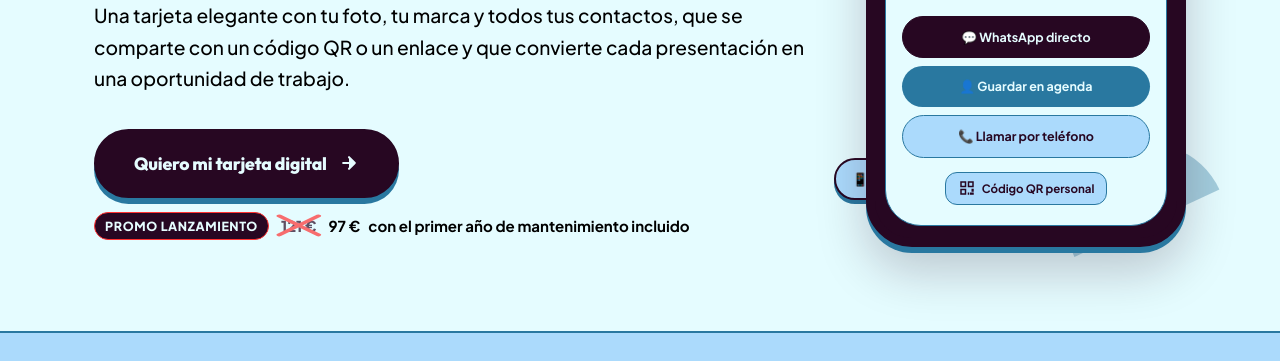
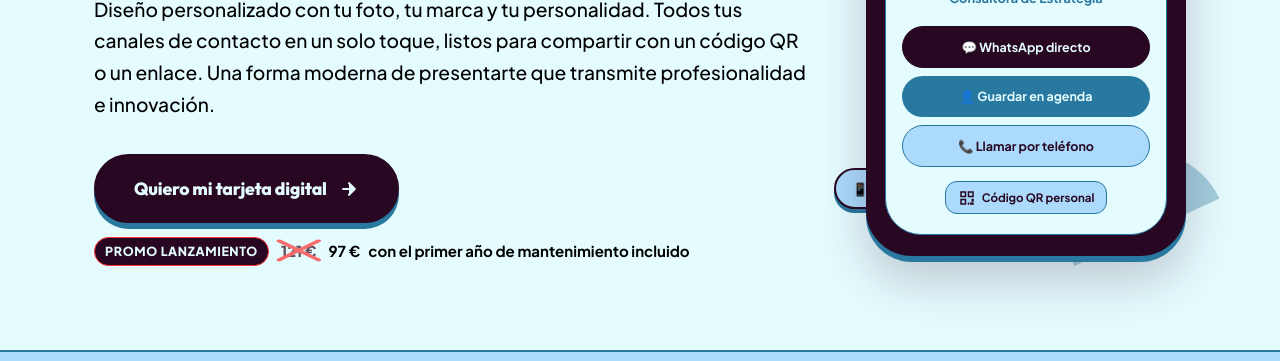
Before and after one commit to ItxasGG/landingtarjetadigital-, a plain HTML site: page index.html in a window 1280 px wide. Shown: the part 356-717 px from the top of the page. Drawn offline with Linux system fonts and the light colour scheme.

Commit message:
Actualizar subtítulo en la cabecera con nueva descripción de valor

```diff
--- a/index.html
+++ b/index.html
@@ -1479,8 +1479,7 @@
             Tu tarjeta de presentación digital
           </h1>
           <p class="hero-subtitle">
-            Una tarjeta elegante con tu foto, tu marca y todos tus contactos, que se comparte con un código QR o un
-            enlace y que convierte cada presentación en una oportunidad de trabajo.
+            Diseño personalizado con tu foto, tu marca y tu personalidad. Todos tus canales de contacto en un solo toque, listos para compartir con un código QR o un enlace. Una forma moderna de presentarte que transmite profesionalidad e innovación.
           </p>
 
           <div class="hero-cta-group">
```
